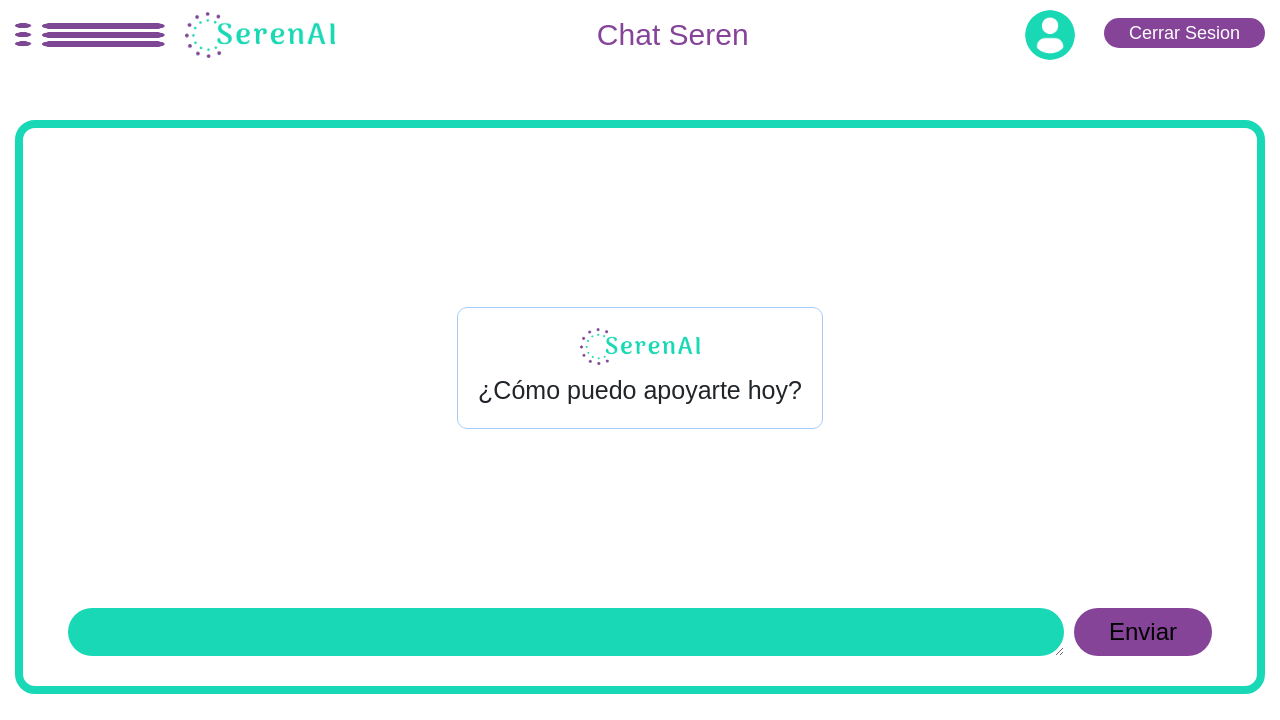
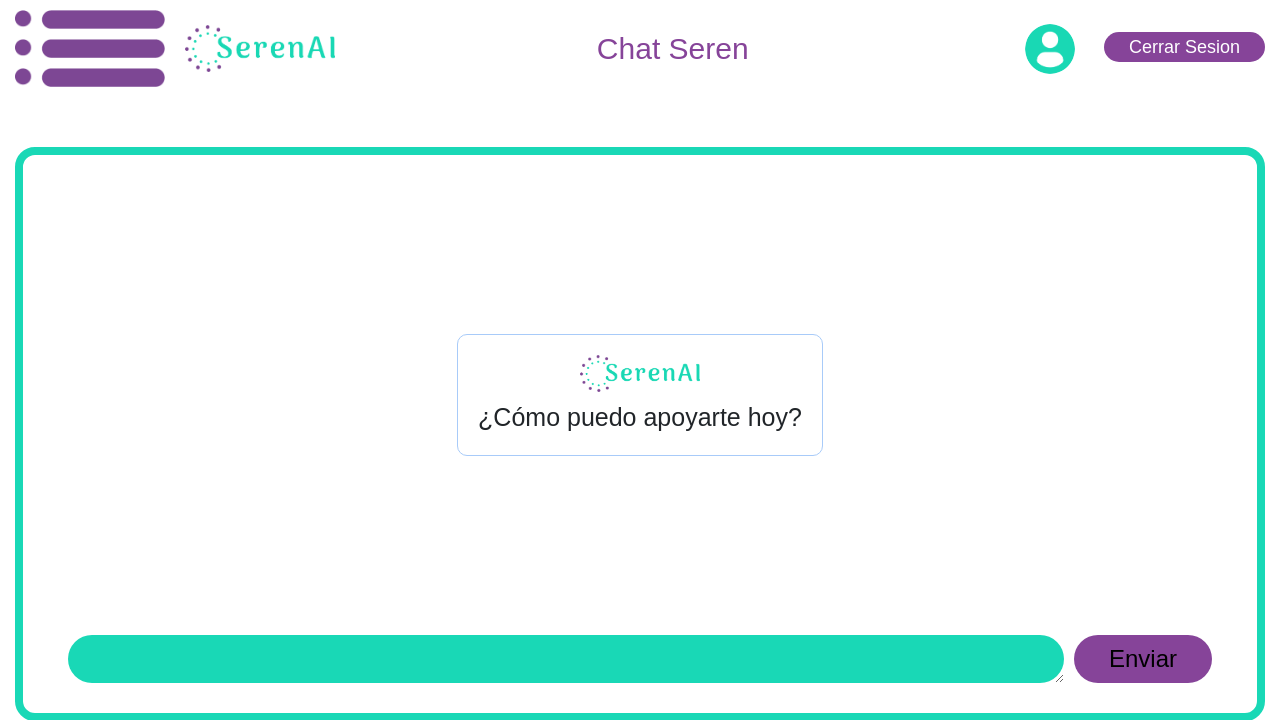
Before and after one commit to andrawiP801/seren-ai, a Django app: page /chat-ai/ in a window 1280 px wide. Shown: the top 720 px of the page. Run offline with Django 5.2, Linux system fonts and the light colour scheme; a user stored in the database is signed in; data that the repository does not hold is empty; some libraries are stand-ins or nearby versions.

Commit message:
ajustes header

```diff
--- a/templates/base.html
+++ b/templates/base.html
@@ -20,7 +20,7 @@
 						<div class="logo-sec">
 							{% if user.is_authenticated %}
 								<a id="menu-btn">
-									<img class="menu-ais" src="{% static 'images/menu_icon.png' %}" alt="Home">
+									<img src="{% static 'images/menu_icon.png' %}" alt="Menu">
 								</a>
 								<div class="menu-open-div d-none" id="menu-open-div">
 									<a class="" href="{% url 'chat' %}">Chatea con Seren</a>
@@ -28,7 +28,7 @@
 							{% endif %}
 							{% if user.is_authenticated %}
 							<a href="{% url 'main' %}">
-								<img src="{% static 'images/logo_SerenAI.png' %}" alt="Ma">
+								<img src="{% static 'images/logo_SerenAI.png' %}" alt="Main">
 							</a>
 							{% else %}
 							<a href="{% url 'home' %}">
```
